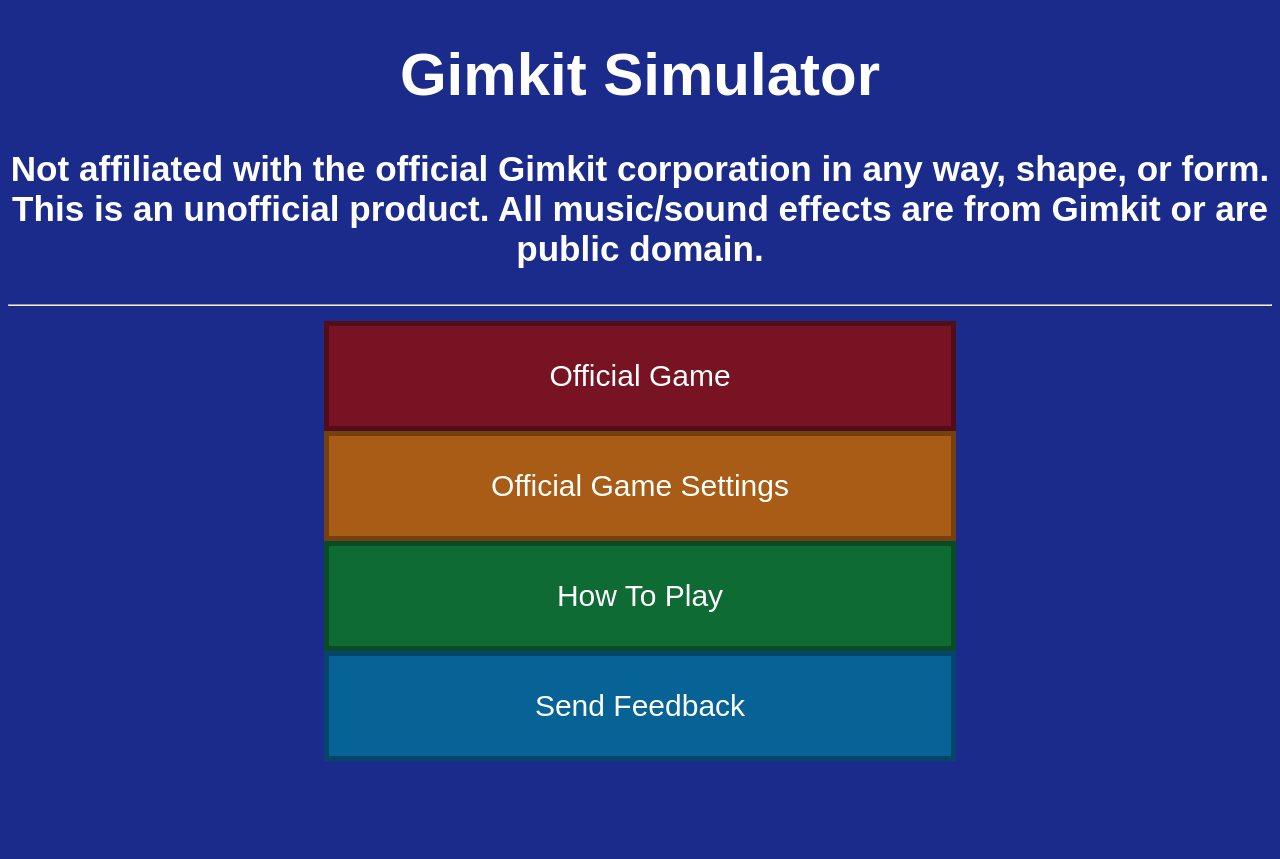
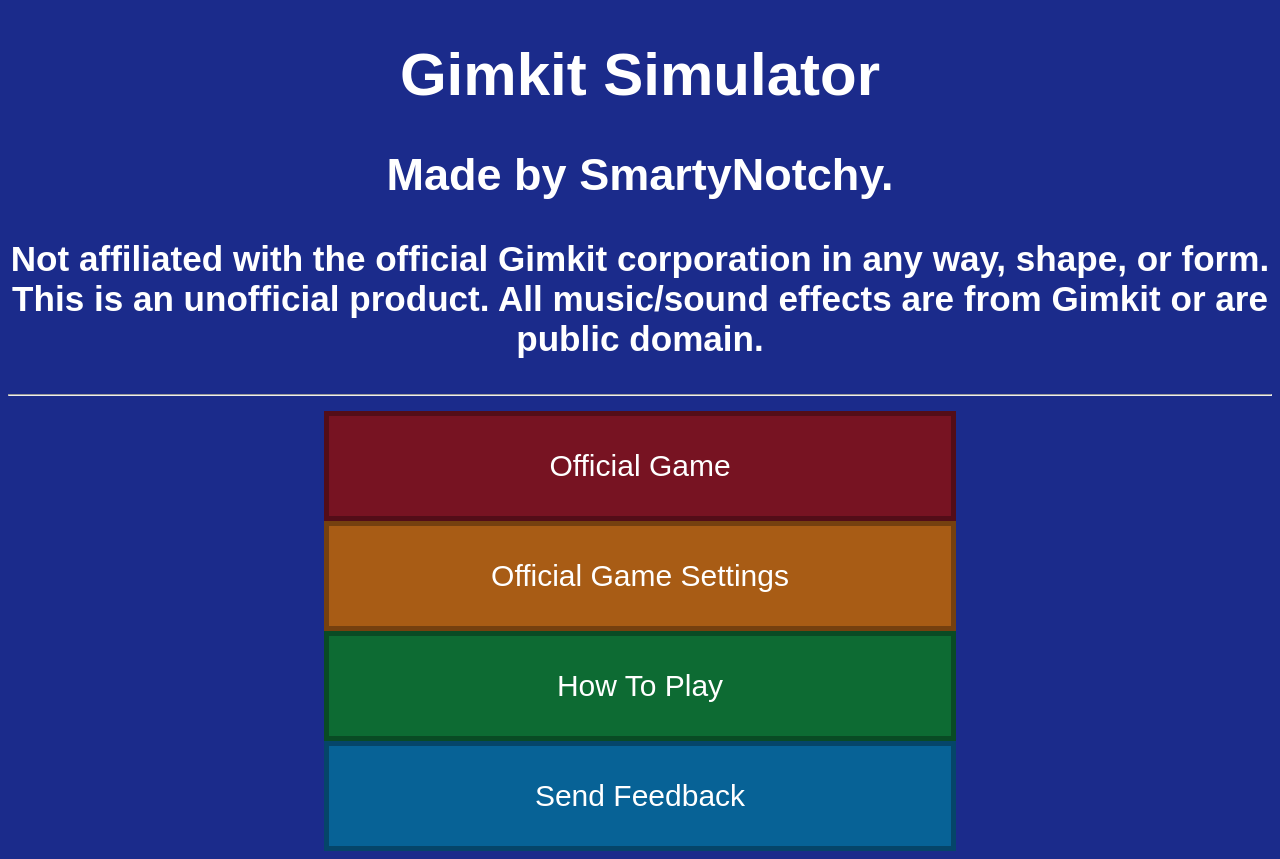
Before and after one commit to chromebooksrracist/gimsim, a plain HTML site: page index.html in a window 1280 px wide. Before the commit the page ends 800 px from the top, so only its background shows below. Drawn offline with Linux system fonts and the light colour scheme.

Commit message:
Update index.html

```diff
--- a/index.html
+++ b/index.html
@@ -11,8 +11,10 @@
   <body>
     <div style="text-align: center; font-size: 30px;">
       <h1>Gimkit Simulator</h1>
+      <h2>Made by SmartyNotchy.</h1>
       <h3>Not affiliated with the official Gimkit corporation in any way, shape, or form. This is an unofficial product. All music/sound effects are from Gimkit or are public domain.</h3>
     <div>
+
 
     <hr>
     <button onclick="window.location.href='/officialGame/game.html'" class="redButton gimAnswer">Official Game</button>
```
